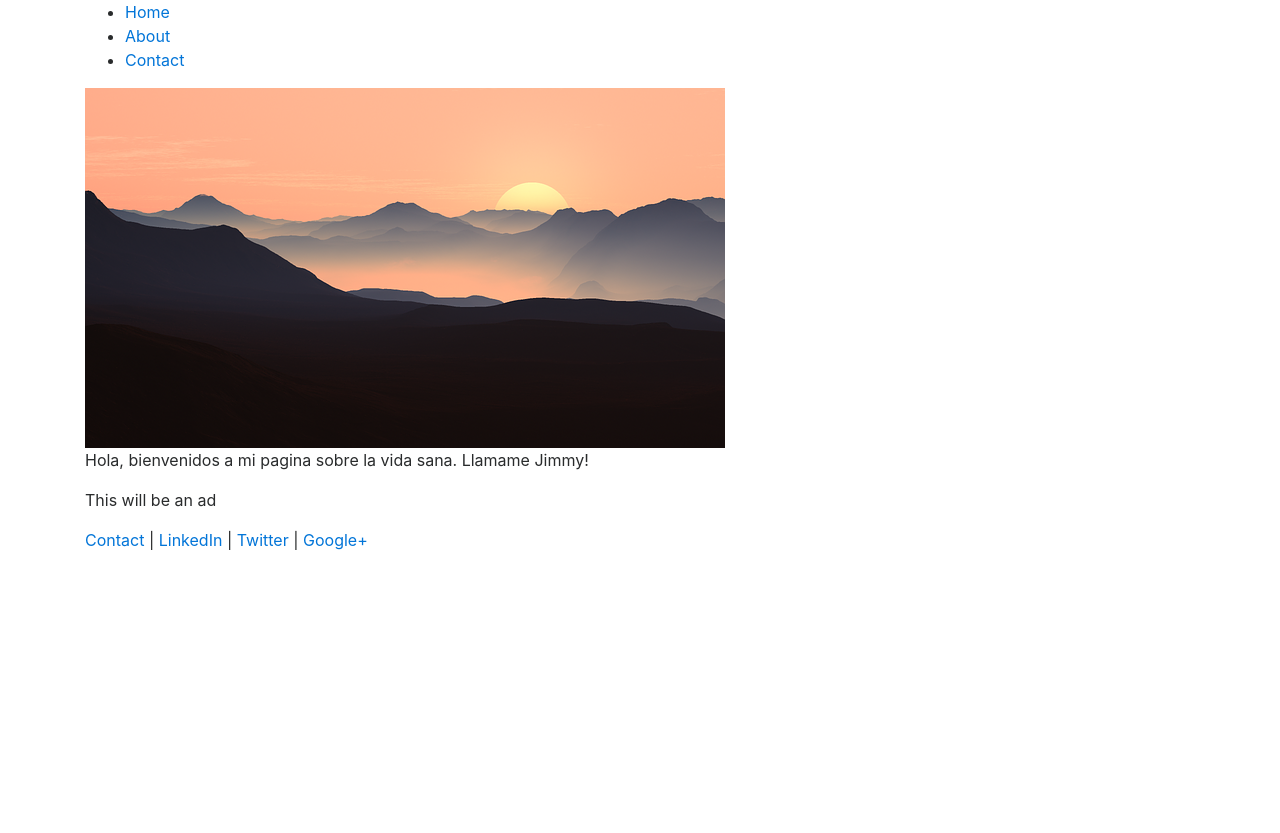
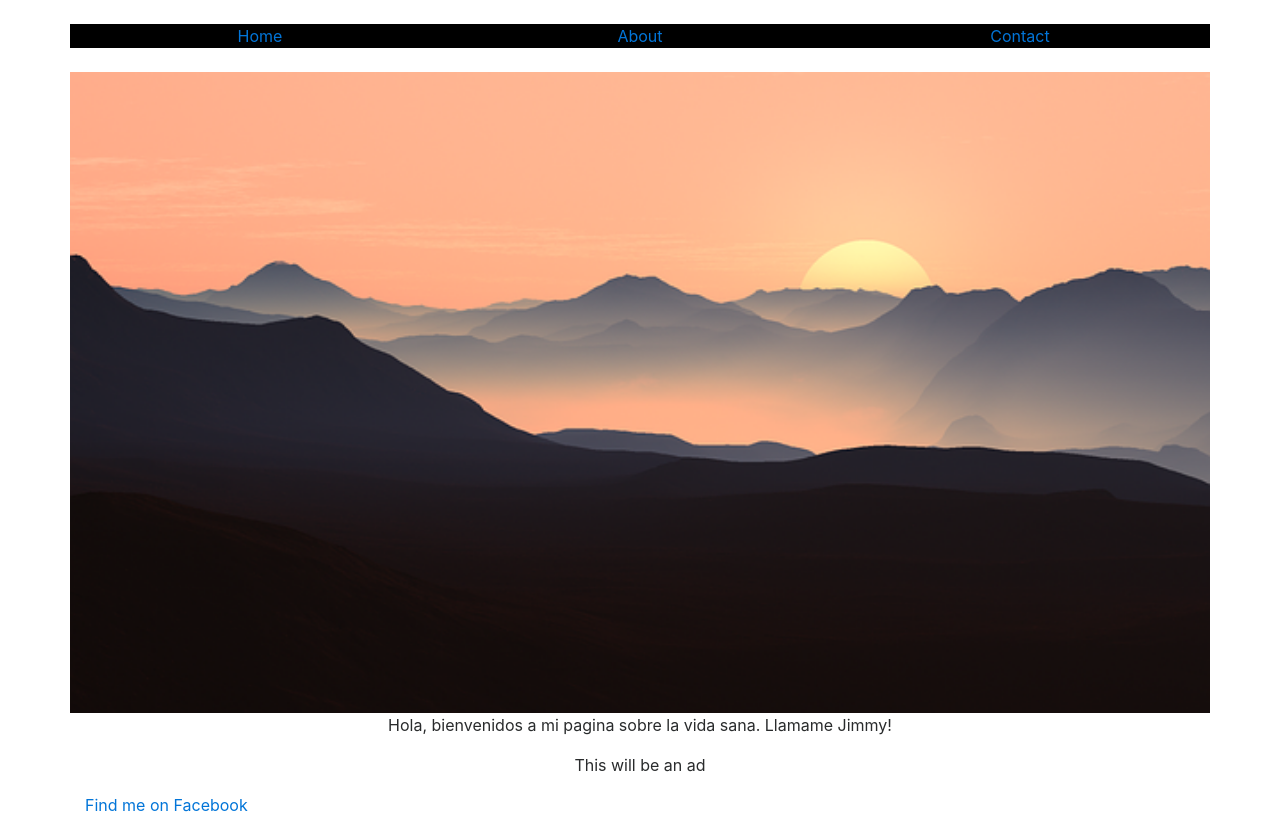
Before and after one commit to Dziugas/mood_balance, a Django app: page / in a window 1280 px wide. Before the commit the page ends 550 px from the top, so only its background shows below. Run offline with Django 3.2, Linux system fonts and the light colour scheme; some libraries are stand-ins or nearby versions.

Commit message:
Changed HTML, played with grid

```diff
--- a/home/templates/home/header.html
+++ b/home/templates/home/header.html
@@ -9,17 +9,24 @@
     <link rel="stylesheet" href="https://maxcdn.bootstrapcdn.com/bootstrap/4.0.0-beta.3/css/bootstrap.min.css" integrity="sha384-Zug+QiDoJOrZ5t4lssLdxGhVrurbmBWopoEl+M6BdEfwnCJZtKxi1KgxUyJq13dy" crossorigin="anonymous">
 
     <title>Mood Balance</title>
+
   </head>
   <body>
- 	 <div class="container">
-		<ul>
-			<li><a href='/'>Home</a></li>
-			<li><a href='/about/'>About</a></li>
-			<li><a href='/contact/'>Contact</a></li>
-		</ul>
-	 </div>
+  	  <br>
+	  <header>
+		 <div class="container" style="background: black">
+			 <div class = "row">
+				 <div class="col-4" align="center"><a href='/'>Home</a></div>
+				 <div class="col-4" align="center"><a href='/about/'>About</a></div>
+				 <div class="col-4" align="center"><a href='/contact/'>Contact</a></div>
+			 </div>
+		 </div>
+	  </header>
+	  <br>
 	 <div class="container">
-		<img src="/static/home/evening.png" alt="evening theme">
+		 <div class="row">
+			<img src="/static/home/evening.png" alt="evening theme" width="100%" height="100%">
+		 </div>
 	 </div>
 	 <div class='container'>
 	    {% block content %}
@@ -27,7 +34,7 @@
 	 </div>
 	 <footer>
 		<div class="container">
-			<p><a href="#" target="blank">Contact</a> | <a href="#" target="blank">LinkedIn</a> | <a href="#" target="blank">Twitter</a> | <a href="#" target="blank">Google+</a></p>
+			<p><a href="#" target="blank">Find me on Facebook</a></p>
 		</div>
 	</footer>
     <!-- Optional JavaScript -->
--- a/home/templates/home/home.html
+++ b/home/templates/home/home.html
@@ -1,5 +1,5 @@
 {% extends 'home/header.html' %}
 {% block content %}
-<p>Hola, bienvenidos a mi pagina sobre la vida sana. Llamame Jimmy!</p>
+<p align="center">Hola, bienvenidos a mi pagina sobre la vida sana. Llamame Jimmy!</p>
 {% include 'home/includes/htmlsnippet.html' %}
 {% endblock %}
--- a/home/templates/home/includes/htmlsnippet.html
+++ b/home/templates/home/includes/htmlsnippet.html
@@ -1,3 +1,3 @@
 {% block content %}
-<p>This will be an ad</p>
+<p align="center">This will be an ad</p>
 {% endblock %}
```
